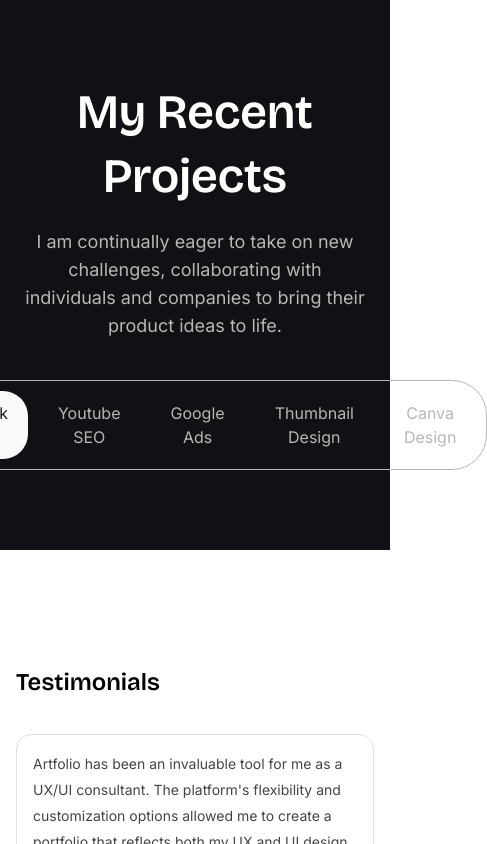
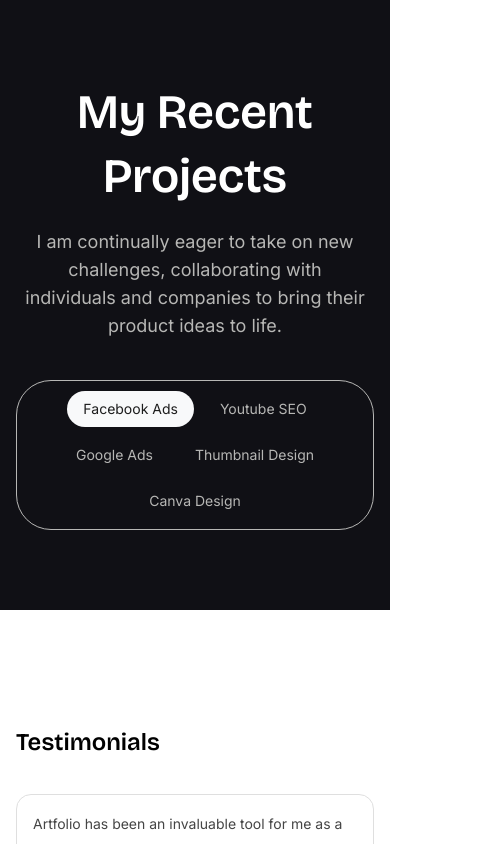
Before and after one commit to itsdevelopershakil/freelancer-mahim, a Next.js app: page / in a window 390 px wide. Shown: the top 844 px of the page, 487 px wide, since content can reach past the window. Built offline with nearby package versions, Linux system fonts and the light colour scheme.

Commit message:
portfolio tabs added

```diff
--- a/src/components/Portfolio.tsx
+++ b/src/components/Portfolio.tsx
@@ -14,7 +14,7 @@ const Portfolio = () => {
   return (
     <>
       <div className="flex justify-center">
-        <ul className="flex items-center rounded-[35px] border border-[#B7B7B5] gap-2.5 p-2.5 w-auto">
+        <ul className="flex flex-wrap md:flex-nowrap justify-center items-center rounded-[35px] border border-[#B7B7B5] gap-2.5 p-2.5 w-auto">
           {services.map((service, index) => (
             <li key={index}>
               <button
@@ -24,7 +24,7 @@ const Portfolio = () => {
                   service.value === selectedService
                     ? "bg-[#F8F9FA] text-[#1D1D1D]"
                     : "text-[#B7B7B5]"
-                } px-5 py-2.5 rounded-[25px] hover:text-[#1D1D1D] duration-300 cursor-pointer`}
+                } px-4 lg:px-5 py-2 lg:py-2.5 text-sm lg:text-base rounded-[25px] hover:text-[#1D1D1D] duration-300 cursor-pointer`}
               >
                 {service.label}
               </button>
```
